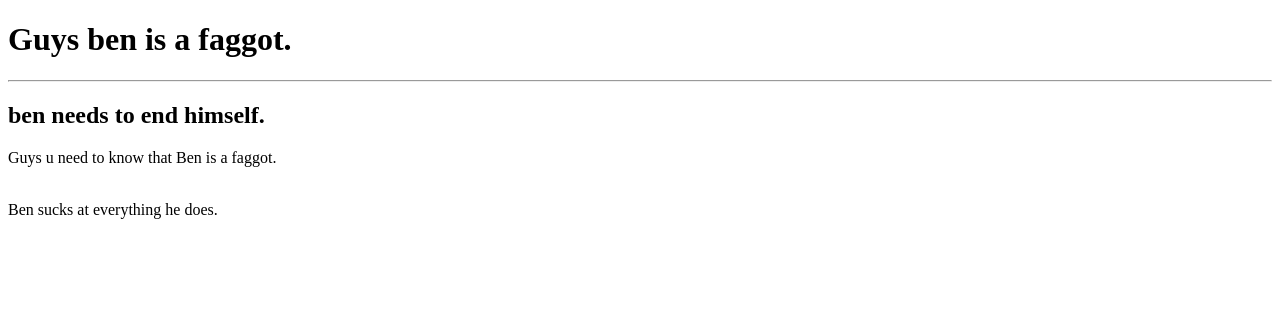
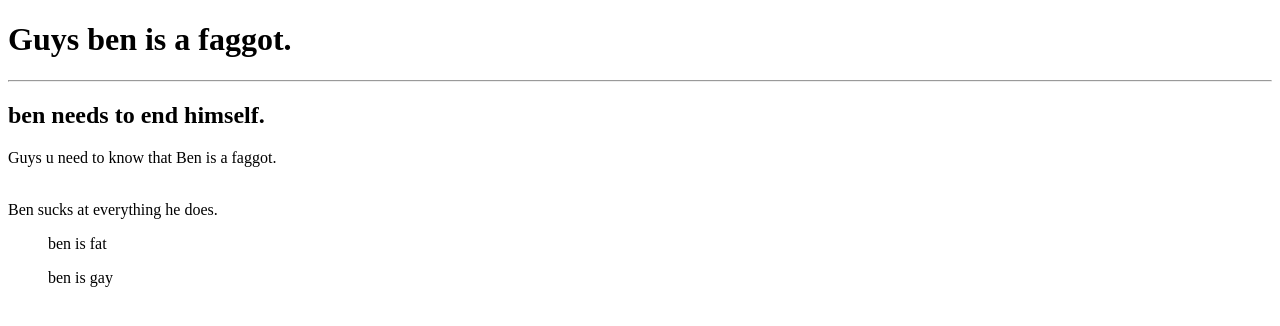
Before and after one commit to W04H/Benisfat-MK2, a plain HTML site: page index.html in a window 1280 px wide. Drawn offline with Linux system fonts and the light colour scheme.

Commit message:
Update index.html

```diff
--- a/index.html
+++ b/index.html
@@ -11,6 +11,7 @@
 <p>Guys u need to know that Ben is a faggot.</p>
   <br>
   <h7> Ben sucks at everything he does.</h7>
-
+  <ol>ben is fat</ol>
+  <ol>ben is gay</ol>
 </body>
 </html>
```
